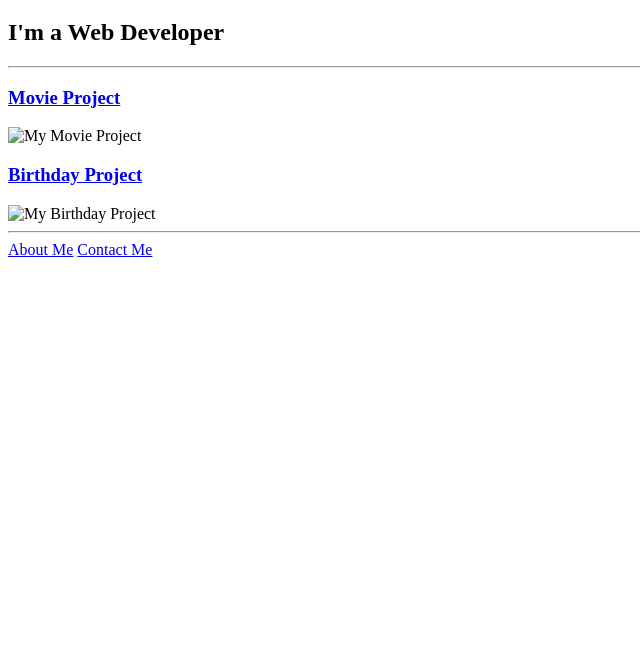
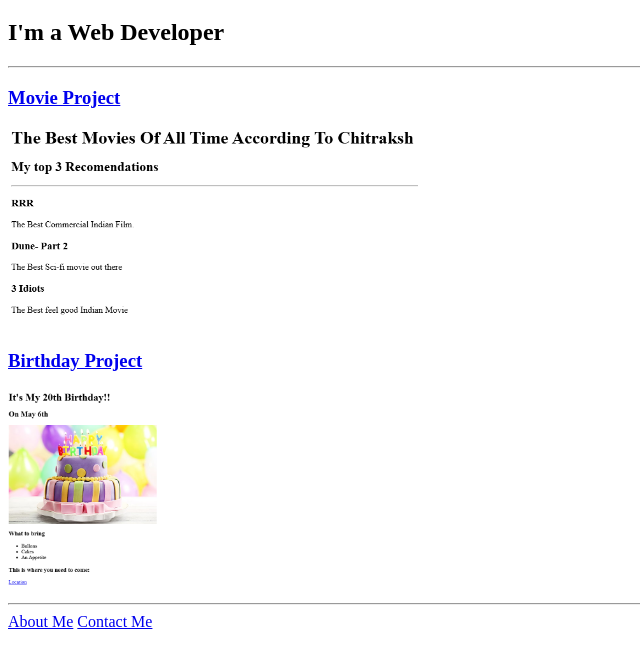
Before and after one commit to chitraksh13/html-portfolio, a plain HTML site: page index.html in a window 1280 px wide. Shown: the part 61-726 px from the top of the page, without its empty margins (0-640 px from the left). Drawn offline with Linux system fonts and the light colour scheme; the site is published under a folder, as on GitHub Pages, so addresses that start at the root find nothing.

Commit message:
index.html

```diff
--- a/index.html
+++ b/index.html
@@ -9,12 +9,12 @@
     <h1>Chitrakash Portfolio</h1>
     <h2>I'm a Web Developer</h2>
     <hr />
-    <h3><a href="/public/Movie.html">Movie Project</a></h3>
-    <img src="/assets/images/Fav Movie-Project.png" alt="My Movie Project" height="200">
-    <h3><a href="/public/Birthday.html">Birthday Project</a></h3>
-    <img src="/assets/images/Birthday-Project.png" alt="My Birthday Project" height="200">
+    <h3><a href="./public/Movie.html">Movie Project</a></h3>
+    <img src="./assets/images/Fav Movie-Project.png" alt="My Movie Project" height="200">
+    <h3><a href="./public/Birthday.html">Birthday Project</a></h3>
+    <img src="./assets/images/Birthday-Project.png" alt="My Birthday Project" height="200">
     <hr />
-    <a href="/public/about.html">About Me</a>
-    <a href="/public/contact.html">Contact Me</a>
+    <a href="./public/about.html">About Me</a>
+    <a href="./public/contact.html">Contact Me</a>
  </body>
  </html>
```
